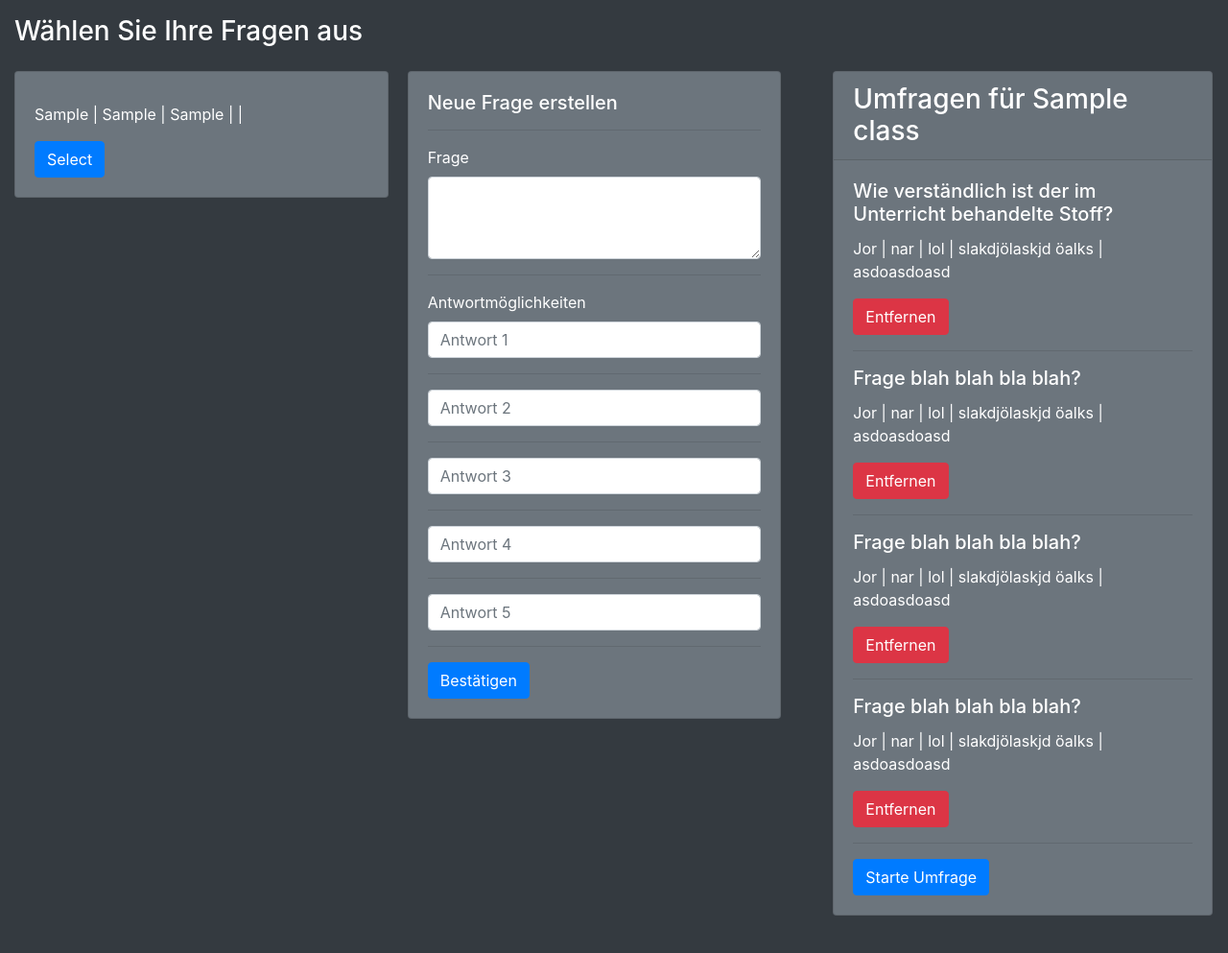
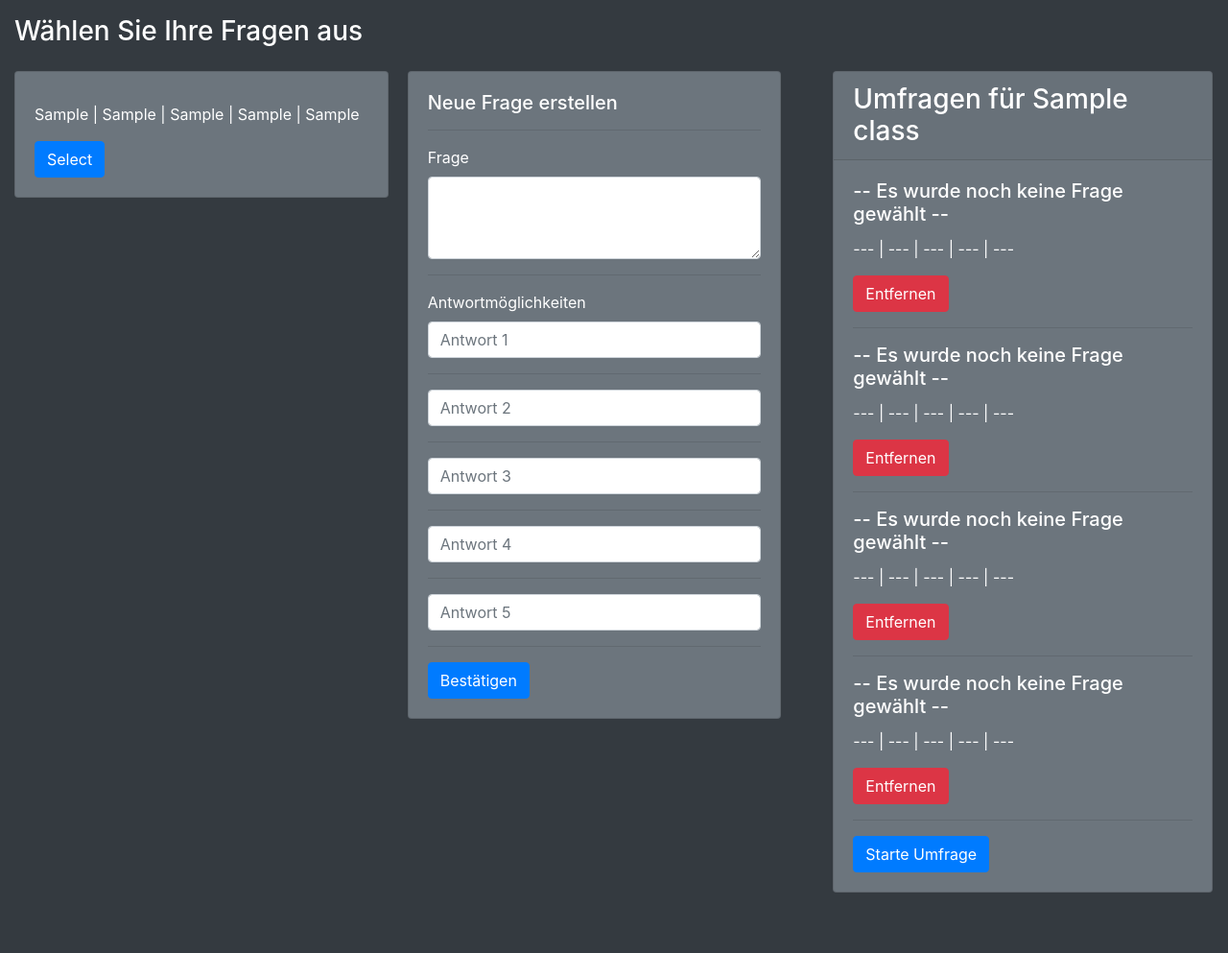
Before and after one commit to lugashiot/Teacher_Feedback, a Django app: template API/teachers/templates/dashboard/create_poll.html in a window 1280 px wide. Shown: the top 993 px of the page at 96% size. Run offline with Django 4.2, Linux system fonts and the light colour scheme; the template is opened without the code that fills it: most values are stand-ins (such as "Sample title", 1, 10 or a date in 2020).

Commit message:
clean up

```diff
--- a/API/teachers/templates/dashboard/create_poll.html
+++ b/API/teachers/templates/dashboard/create_poll.html
@@ -18,7 +18,7 @@
               <div class="card bg-secondary">
                 <div class="card-body">
                   <h5 class="card-title">{{question.q}}</h5>
-                  <p class="card-text">{{question.a0}} | {{question.a1}} | {{question.a2}} |  | </p>
+                  <p class="card-text">{{question.a0}} | {{question.a1}} | {{question.a2}} | {{question.a3}} | {{question.a4}}</p>
                   <a href="#" class="btn btn-primary">Select</a>
                 </div>
               </div>
@@ -55,20 +55,20 @@
             <div class="card bg-secondary">
               <h3 class="card-header">Umfragen für {{class}}</h3>
               <div class="card-body">
-                <h5 class="card-title">Wie verständlich ist der im Unterricht behandelte Stoff?</h5>
-                <p class="card-text">Jor | nar | lol | slakdjölaskjd öalks | asdoasdoasd</p>
+                <h5 class="card-title">-- Es wurde noch keine Frage gewählt --</h5>
+                <p class="card-text">--- | --- | --- | --- | ---</p>
                 <a href="#" class="btn btn-danger">Entfernen</a>
                 <hr>
-                <h5 class="card-title">Frage blah blah bla blah?</h5>
-                <p class="card-text">Jor | nar | lol | slakdjölaskjd öalks | asdoasdoasd</p>
+                <h5 class="card-title">-- Es wurde noch keine Frage gewählt --</h5>
+                <p class="card-text">--- | --- | --- | --- | ---</p>
                 <a href="#" class="btn btn-danger">Entfernen</a>
                 <hr>
-                <h5 class="card-title">Frage blah blah bla blah?</h5>
-                <p class="card-text">Jor | nar | lol | slakdjölaskjd öalks | asdoasdoasd</p>
+                <h5 class="card-title">-- Es wurde noch keine Frage gewählt --</h5>
+                <p class="card-text">--- | --- | --- | --- | ---</p>
                 <a href="#" class="btn btn-danger">Entfernen</a>
                 <hr>
-                <h5 class="card-title">Frage blah blah bla blah?</h5>
-                <p class="card-text">Jor | nar | lol | slakdjölaskjd öalks | asdoasdoasd</p>
+                <h5 class="card-title">-- Es wurde noch keine Frage gewählt --</h5>
+                <p class="card-text">--- | --- | --- | --- | ---</p>
                 <a href="#" class="btn btn-danger">Entfernen</a>
                 <hr/>
                 <a href="#" class="btn btn-primary">Starte Umfrage</a>
```
Also changed, not shown: API/teachers/views.py (+23 -12 lines).
